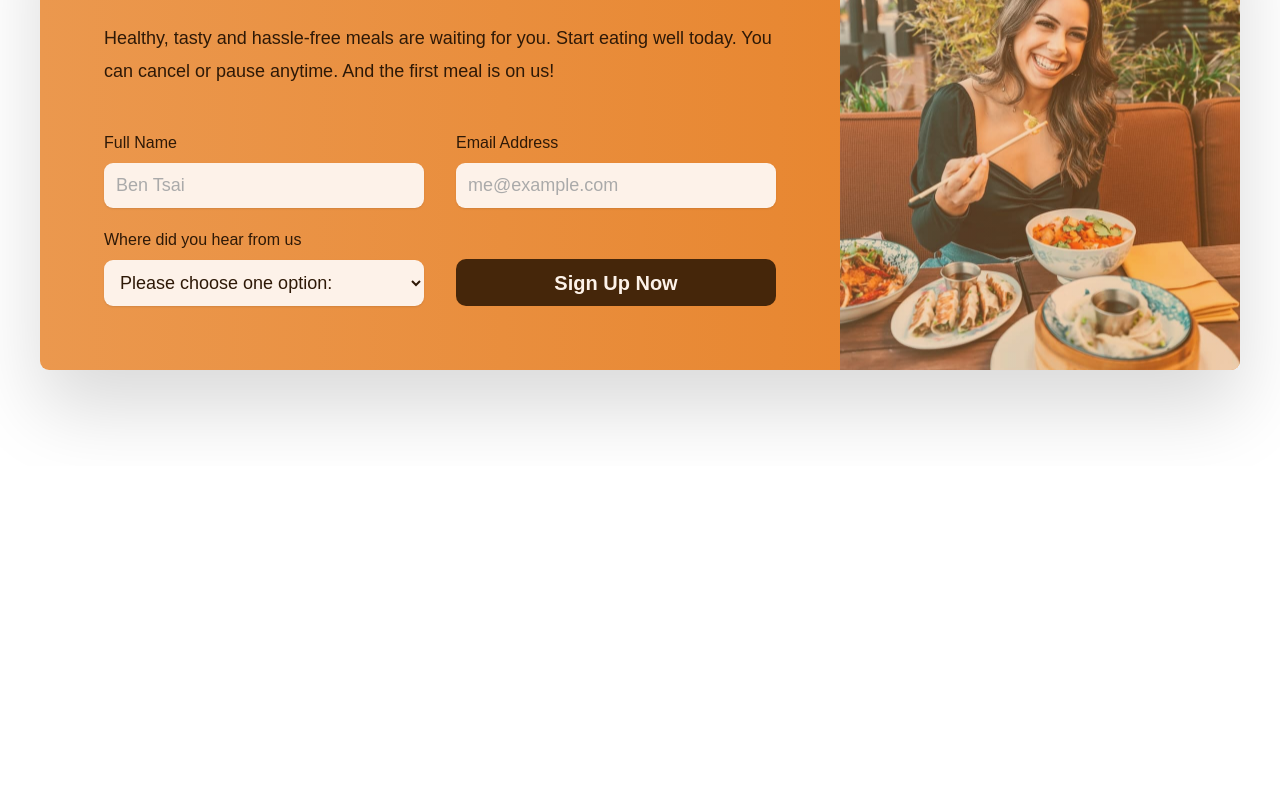
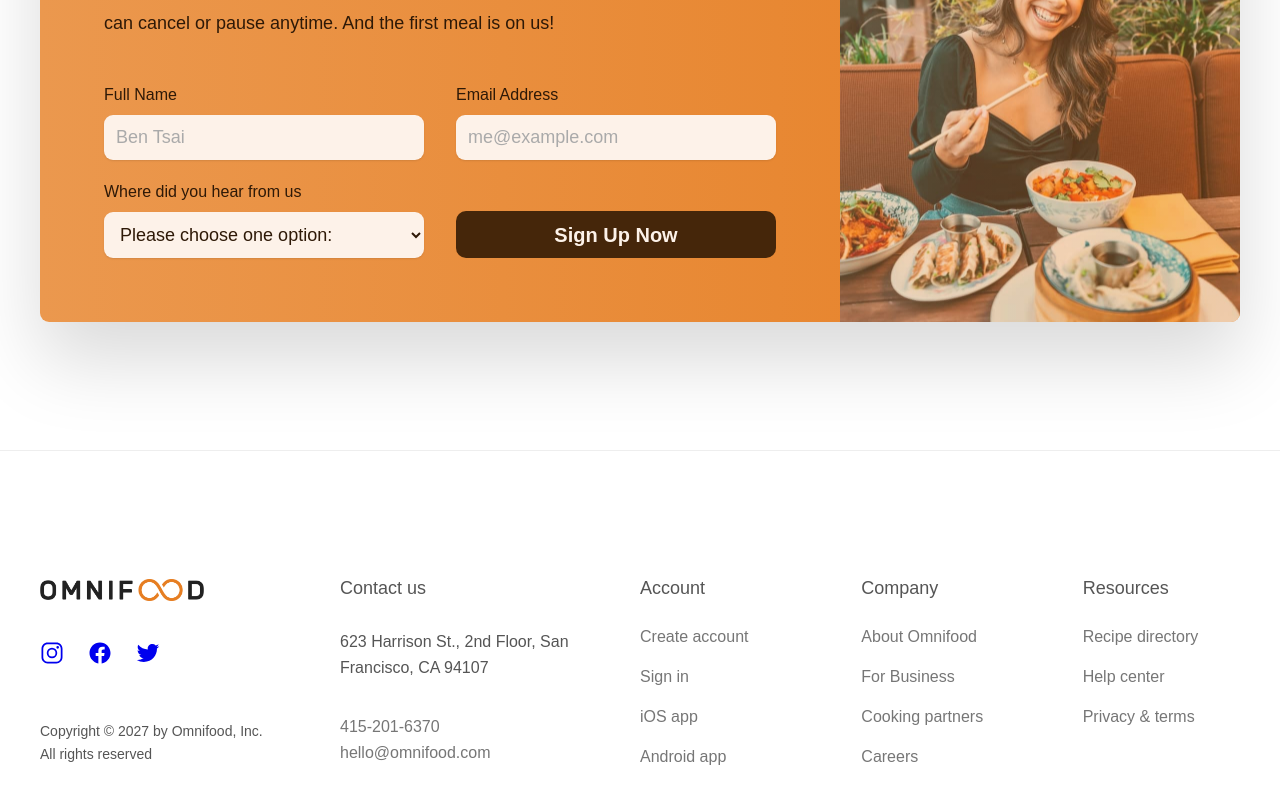
Before and after one commit to benwhite0820/Omnifood-project, a React (Vite) app: page / in a window 1280 px wide. Shown: the part 6244-7044 px from the top of the page. Before the commit the page ends 6710 px from the top, so only its background shows below. Built offline with nearby package versions, Linux system fonts and the light colour scheme.

Commit message:
add footer page and style

```diff
--- a/src/App.tsx
+++ b/src/App.tsx
@@ -7,6 +7,7 @@ import MealSection from '@pages/meal-section/meal-section.page';
 import TestimonialsSection from '@pages/testimonials-section/testimonials-section.page';
 import PricingSection from '@pages/pricing-section/pricing-section.page';
 import SignUpSection from '@pages/sign-up-section/sign-up-section.page';
+import FooterSection from '@pages/footer-section/footer-section.page';
 
 function App() {
     return (
@@ -19,6 +20,7 @@ function App() {
             <TestimonialsSection />
             <PricingSection />
             <SignUpSection />
+            <FooterSection />
         </>
     );
 }
--- /dev/null
+++ b/src/pages/footer-section/footer-section.page.tsx
@@ -0,0 +1,104 @@
+import GridAndCenterContainer from '@components/grid-and-center-container/grid-and-center-container.component';
+import './footer-section.style.scss';
+import logo from '@assets/img/omnifood-logo.png';
+import {
+    IoLogoInstagram,
+    IoLogoFacebook,
+    IoLogoTwitter,
+} from 'react-icons/io5';
+
+const FooterSection = () => {
+    const footerData = [
+        {
+            title: 'Account',
+            items: ['Create account', 'Sign in', 'iOS app', 'Android app'],
+        },
+        {
+            title: 'Company',
+            items: [
+                'About Omnifood',
+                'For Business',
+                'Cooking partners',
+                'Careers',
+            ],
+        },
+        {
+            title: 'Resources',
+            items: ['Recipe directory', 'Help center', 'Privacy & terms'],
+        },
+    ];
+
+    return (
+        <footer className="footer-section">
+            <GridAndCenterContainer
+                container
+                className="footer-section--container"
+            >
+                <div className="social-logo">
+                    <a href="#">
+                        <img src={logo} className="logo" />
+                    </a>
+                    <ul>
+                        <li>
+                            <a href="#">
+                                <IoLogoInstagram size={24} />
+                            </a>
+                        </li>
+                        <li>
+                            <a href="#">
+                                <IoLogoFacebook size={24} />
+                            </a>
+                        </li>
+                        <li>
+                            <a href="#">
+                                <IoLogoTwitter size={24} />
+                            </a>
+                        </li>
+                    </ul>
+
+                    <p>
+                        Copyright © 2027 by Omnifood, Inc. All rights reserved
+                    </p>
+                </div>
+                <div className="address-email">
+                    <p className="footer-title">Contact us</p>
+                    <p className="address">
+                        623 Harrison St., 2nd Floor, San Francisco, CA 94107
+                    </p>
+                    <p className="contact-detail">
+                        <a href="tel:415-201-6370" className="footer-link">
+                            415-201-6370
+                        </a>
+                        <br />
+                        <a
+                            href="mailto:hello@omnifood.com"
+                            className="footer-link"
+                        >
+                            hello@omnifood.com
+                        </a>
+                    </p>
+                </div>
+                {footerData.map(({ title, items }) => {
+                    return (
+                        <div className="footer-data" key={title}>
+                            <p className="footer-title">{title}</p>
+                            <ul>
+                                {items.map((item) => {
+                                    return (
+                                        <li key={item}>
+                                            <a href="#" className="footer-link">
+                                                {item}
+                                            </a>
+                                        </li>
+                                    );
+                                })}
+                            </ul>
+                        </div>
+                    );
+                })}
+            </GridAndCenterContainer>
+        </footer>
+    );
+};
+
+export default FooterSection;
--- /dev/null
+++ b/src/pages/footer-section/footer-section.style.scss
@@ -0,0 +1,84 @@
+.footer-section {
+    padding: 128px 0;
+    border-top: 1px solid #eee;
+
+    .footer-section--container {
+        display: grid;
+        grid-template-columns: 1.5fr 1.5fr 1fr 1fr 1fr;
+        row-gap: 96px;
+        column-gap: 64px;
+    }
+
+    .footer-title {
+        font-size: 18px;
+        font-weight: 500;
+        margin-bottom: 32px;
+    }
+
+    .social-logo {
+        display: flex;
+        flex-direction: column;
+        line-height: 1.6;
+
+        .logo {
+            height: 22px;
+        }
+
+        a {
+            display: inline-block;
+            margin-bottom: 32px;
+        }
+
+        ul {
+            list-style: none;
+            display: flex;
+            gap: 24px;
+        }
+
+        p {
+            font-size: 14px;
+            margin-top: auto;
+        }
+    }
+
+    .address-email {
+        display: flex;
+        flex-direction: column;
+        height: 100%;
+
+        .address {
+            line-height: 1.6;
+        }
+
+        .contact-detail {
+            font-style: normal;
+            font-size: 16px;
+            line-height: 1.6;
+            margin-top: auto;
+        }
+    }
+
+    .footer-data {
+        ul {
+            list-style: none;
+            display: flex;
+            flex-direction: column;
+            gap: 24px;
+        }
+    }
+
+    .footer-link {
+        &:link,
+        &:visited {
+            font-size: 16px;
+            text-decoration: none;
+            color: #767676;
+            transition: all 0.3s;
+        }
+
+        &:hover,
+        &:active {
+            color: #555;
+        }
+    }
+}
--- a/src/pages/sign-up-section/sign-up-section.style.scss
+++ b/src/pages/sign-up-section/sign-up-section.style.scss
@@ -1,7 +1,7 @@
 @import '../../assets/scss/variable.scss';
 
 .sign-up-section {
-    padding: 96px 0;
+    padding: 48px 0 128px 0;
 
     .sign-up-section--container {
         max-width: 1200px;
```
